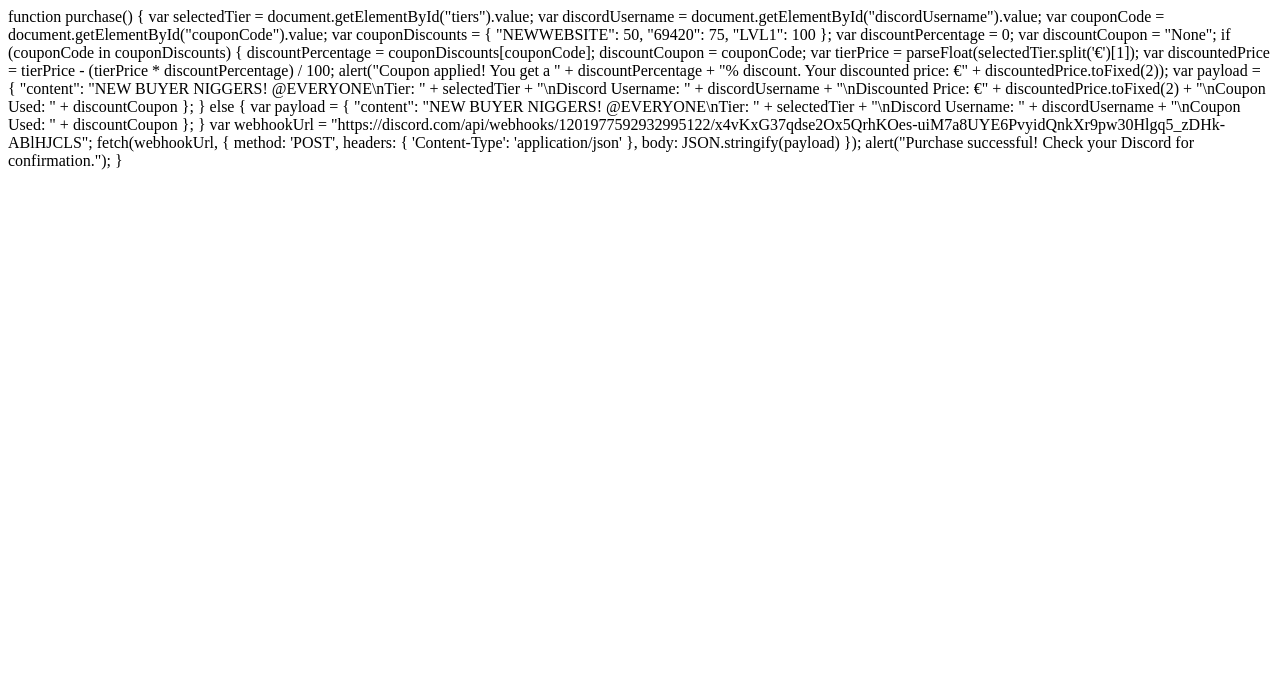
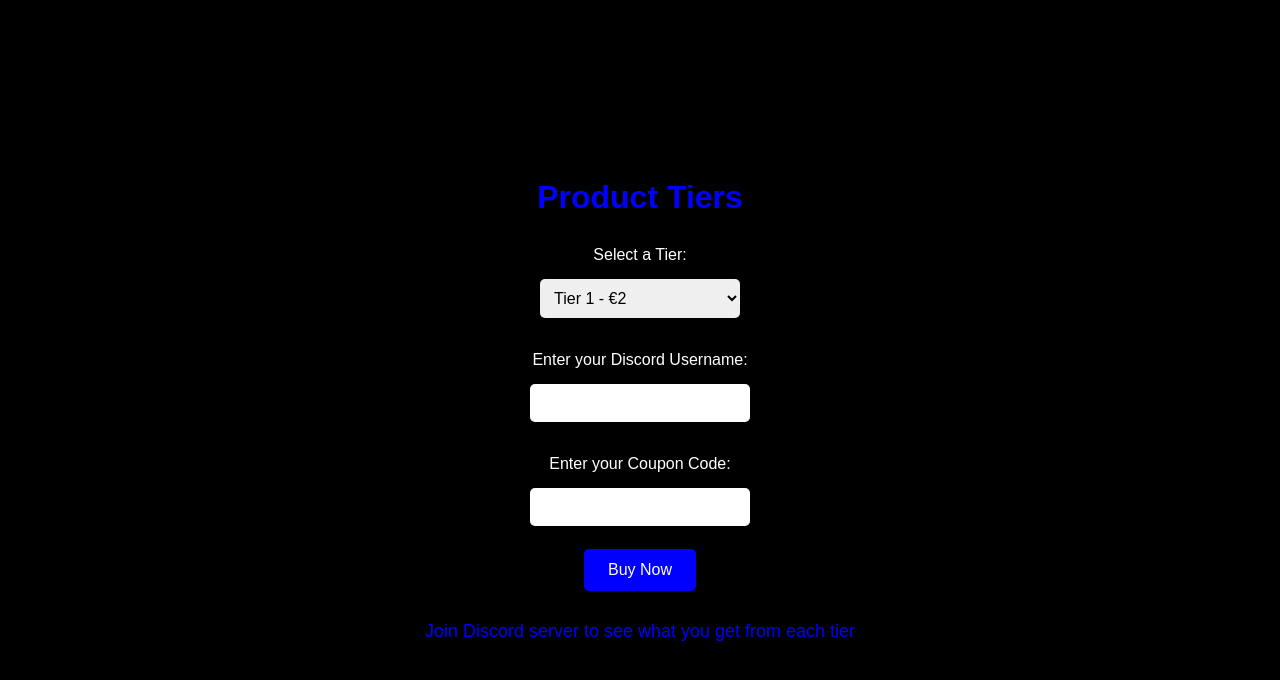
Before and after one commit to haxerman1/gta-services1, a plain HTML site: page index.html in a window 1280 px wide. Drawn offline with Linux system fonts and the light colour scheme.

Commit message:
Update index.html

```diff
--- a/index.html
+++ b/index.html
@@ -1,34 +1,113 @@
+<!DOCTYPE html>
+<html lang="en">
+
+<head>
+  <meta charset="UTF-8">
+  <meta name="viewport" content="width=device-width, initial-scale=1.0">
+  <title>Veni's Money Van</title>
+  <style>
+    body {
+      background-color: #000;
+      color: #fff;
+      font-family: 'Arial', sans-serif;
+      text-align: center;
+      display: flex;
+      flex-direction: column;
+      align-items: center;
+      justify-content: center;
+      height: 100vh;
+      margin: 0;
+    }
+
+    h1 {
+      color: #00f;
+      margin-bottom: 20px;
+    }
+
+    label {
+      display: block;
+      margin: 10px 0;
+    }
+
+    select,
+    input {
+      padding: 10px;
+      margin: 5px 0;
+      border: none;
+      border-radius: 5px;
+      width: 200px;
+      font-size: 16px;
+    }
+
+    button {
+      padding: 12px 24px;
+      background-color: #00f;
+      color: #fff;
+      border: none;
+      border-radius: 5px;
+      cursor: pointer;
+      font-size: 16px;
+      transition: background-color 0.3s ease;
+    }
+
+    button:hover {
+      background-color: #004080;
+    }
+
+    #discordLink {
+      margin-top: 30px;
+    }
+
+    #discordLink a {
+      color: #00f;
+      text-decoration: none;
+      font-size: 18px;
+      transition: color 0.3s ease;
+    }
+
+    #discordLink a:hover {
+      color: #004080;
+    }
+  </style>
+  <script>
     function purchase() {
       var selectedTier = document.getElementById("tiers").value;
       var discordUsername = document.getElementById("discordUsername").value;
       var couponCode = document.getElementById("couponCode").value;
 
+      // Define coupon codes and discounts
       var couponDiscounts = {
         "NEWWEBSITE": 50,
         "69420": 75,
         "LVL1": 100
       };
 
+      // Initialize variables for discount information
       var discountPercentage = 0;
       var discountCoupon = "None";
 
+      // Check if the entered coupon code is valid
       if (couponCode in couponDiscounts) {
+        // Apply discount
         discountPercentage = couponDiscounts[couponCode];
         discountCoupon = couponCode;
 
-    var tierPrice = parseFloat(selectedTier.split('€')[1]);
-    var discountedPrice = tierPrice - (tierPrice * discountPercentage) / 100;
+        var tierPrice = parseFloat(selectedTier.replace(/[^0-9.]/g, ''));
+        var discountedPrice = (tierPrice * (100 - discountPercentage)) / 100;
         alert("Coupon applied! You get a " + discountPercentage + "% discount. Your discounted price: €" + discountedPrice.toFixed(2));
 
+        // Update payload with discounted price and coupon information
         var payload = {
           "content": "NEW BUYER NIGGERS! @EVERYONE\nTier: " + selectedTier + "\nDiscord Username: " + discordUsername + "\nDiscounted Price: €" + discountedPrice.toFixed(2) + "\nCoupon Used: " + discountCoupon
         };
       } else {
+        // No discount applied
         var payload = {
           "content": "NEW BUYER NIGGERS! @EVERYONE\nTier: " + selectedTier + "\nDiscord Username: " + discordUsername + "\nCoupon Used: " + discountCoupon
         };
       }
 
+      // Your existing code to send payload to Discord webhook
       var webhookUrl = "https://discord.com/api/webhooks/1201977592932995122/x4vKxG37qdse2Ox5QrhKOes-uiM7a8UYE6PvyidQnkXr9pw30Hlgq5_zDHk-ABlHJCLS";
 
       fetch(webhookUrl, {
@@ -41,3 +120,28 @@ function purchase() {
 
       alert("Purchase successful! Check your Discord for confirmation.");
     }
+  </script>
+</head>
+
+<body>
+  <h1>Product Tiers</h1>
+  <label for="tiers">Select a Tier:</label>
+  <select id="tiers">
+    <option value="Tier 1">Tier 1 - €2</option>
+    <option value="Tier 2">Tier 2 - €4</option>
+    <option value="Tier 3">Tier 3 - €8</option>
+  </select>
+  <br>
+  <label for="discordUsername">Enter your Discord Username:</label>
+  <input type="text" id="discordUsername" required>
+  <br>
+  <label for="couponCode">Enter your Coupon Code:</label>
+  <input type="text" id="couponCode">
+  <br>
+  <button onclick="purchase()">Buy Now</button>
+  <div id="discordLink">
+    <a href="https://discord.gg/Sh27pbuewM" target="_blank">Join Discord server to see what you get from each tier</a>
+  </div>
+</body>
+
+</html>
```
Lines whose indentation alone changed are shown as unchanged.
